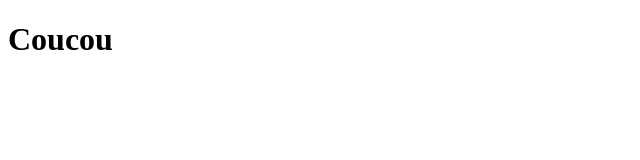
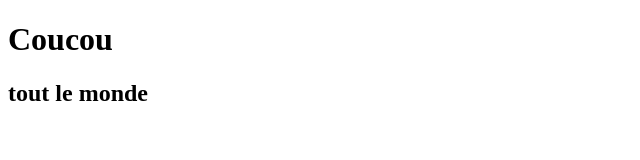
Before and after one commit to Somida-KAMISSOKO/Hello-World, a plain HTML site: page index.html in a window 1280 px wide. Shown: the whole page, without its empty margins (0-640 px from the left). Drawn offline with Linux system fonts and the light colour scheme.

Commit message:
Update index.html

```diff
--- a/index.html
+++ b/index.html
@@ -9,5 +9,8 @@
     <h1>
       Coucou
     </h1>
+    <h2>
+      tout le monde
+    </h2>
   </body>
   </html>
```
